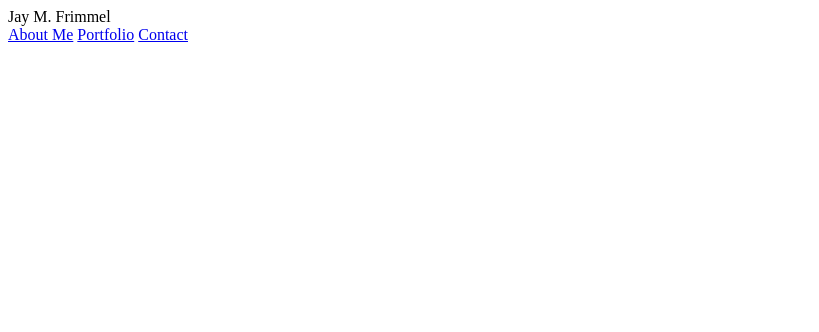
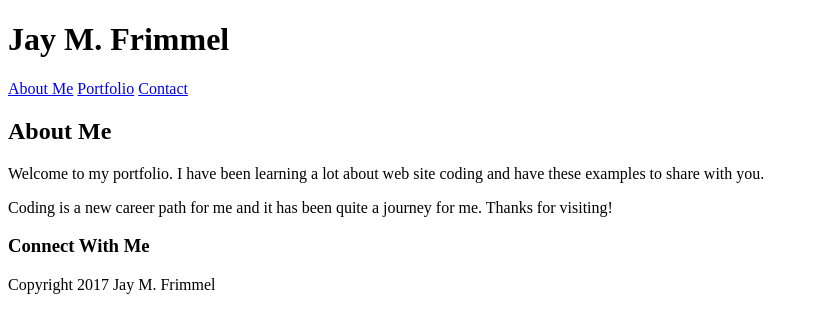
Before and after one commit to JayMFrimmel/my-portfolio, a plain HTML site: page index.html in a window 1280 px wide. Shown: the whole page, without its empty margins (0-819 px from the left). Drawn offline with Linux system fonts and the light colour scheme.

Commit message:
added more code to build pages

```diff
--- a/index.html
+++ b/index.html
@@ -9,8 +9,7 @@
 	<body>
 		<header>
 			<div class="logo">
-				Jay M. Frimmel
-			</div>
+				<h1>Jay M. Frimmel</h1></div>
 			<div class="nav">
 				<a href="index.html">About Me</a>
 				<a href="portfolio.html">Portfolio</a>
@@ -20,16 +19,19 @@
 
 		<div class="main">
 			<section>
+				<h2>About Me</h2>
+				<p>Welcome to my portfolio. I have been learning a lot about web site coding and have these examples to share with you.</p>
 
+				<p>Coding is a new career path for me and it has been quite a journey for me. Thanks for visiting!</p>
 			</section>
 
 			<aside>
-
+				<h3>Connect With Me</h3>
 			</aside>
 		</div>
 
 		<footer>
-
+			<p>Copyright 2017 Jay M. Frimmel</p>
 		</footer>
 
 	</body>
```
Also changed, not shown: contact.html (+6 -6 lines), portfolio.html (+4 -5 lines).
